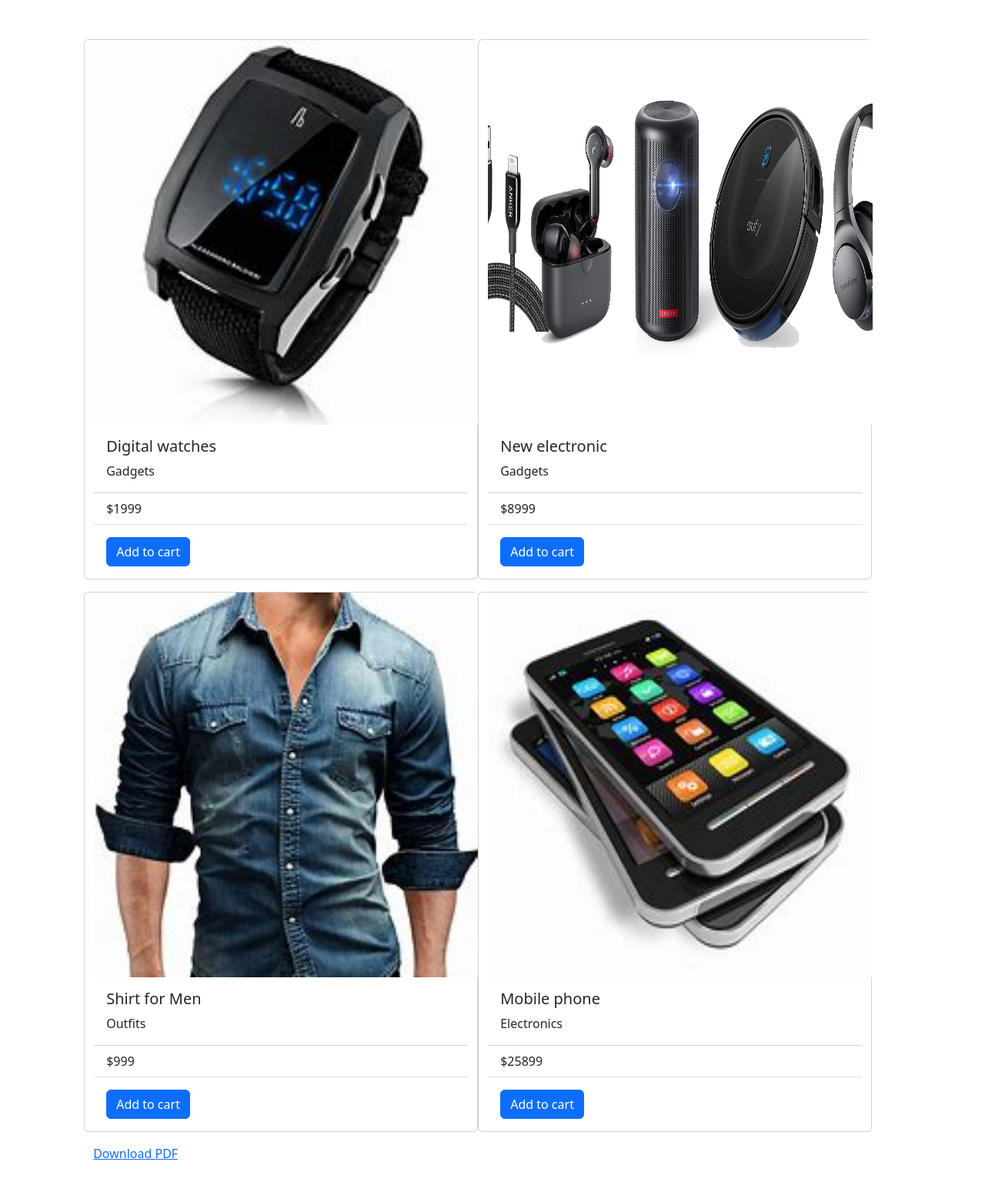
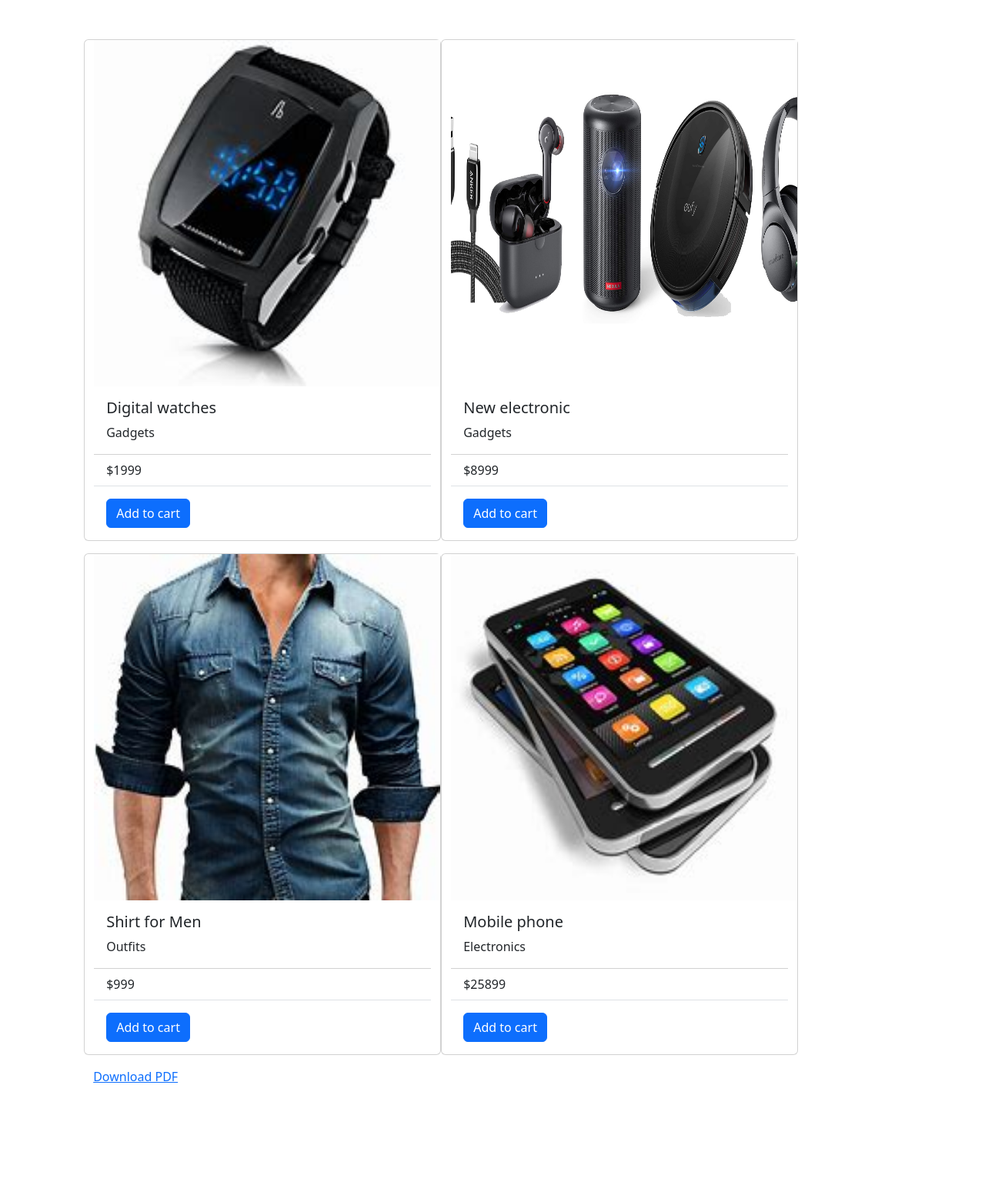
Before and after one commit to Jishna-mk/Djangobasic-addimage, a Django app: page / in a window 1280 px wide. Shown: the whole page at 77% size. After the commit the page ends 1407 px from the top, so only its background shows below. Run offline with Django 4.2, Linux system fonts and the light colour scheme; data comes from the database, SQL or seed files in the repository; some libraries are stand-ins or nearby versions.

Commit message:
added styling changes in home page

```diff
--- a/templates/home_page.html
+++ b/templates/home_page.html
@@ -8,8 +8,8 @@
     <link href="https://cdn.jsdelivr.net/npm/bootstrap@5.3.0-alpha3/dist/css/bootstrap.min.css" rel="stylesheet" integrity="sha384-KK94CHFLLe+nY2dmCWGMq91rCGa5gtU4mk92HdvYe+M/SXH301p5ILy+dN9+nJOZ" crossorigin="anonymous">
 <style>
   .card img{
-    height: 500px;
-    width: 500px;
+    height: 450px;
+    width: 450px;
     background-size: cover;
     background-repeat: no-repeat;
     justify-content: flex-start;
@@ -29,7 +29,7 @@
   <div class="container d-flex gx-5 ">
     <div class="row gy-3">
     {%for product in all_products %}
-    <div class="card" style="width: 32rem;">
+    <div class="card" style="width: 29rem;">
         <img src="{{product.Product_image.url}}" class="col-md-4" alt="...">
         <div class="card-body">
           <h5 class="card-title">{{product.Product_name}}</h5>
```
